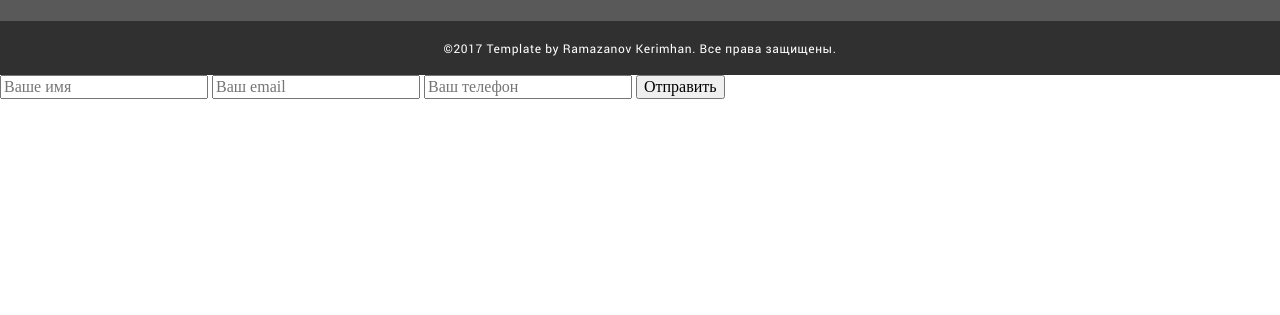
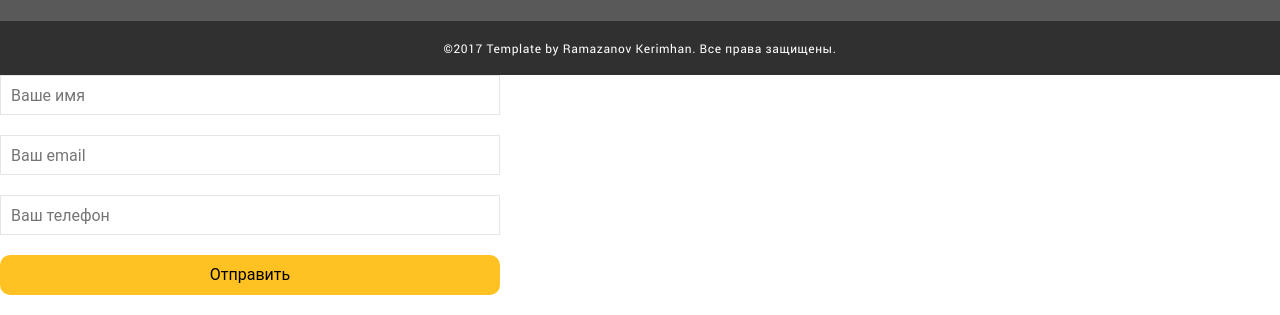
Before and after one commit to Kerimhan05/.site, a plain HTML site: page index.html in a window 1280 px wide. Shown: the part 3393-3708 px from the top of the page. Before the commit the page ends 3492 px from the top, so only its background shows below. Drawn offline with nearby package versions, Linux system fonts and the light colour scheme; files whose address does not match are found by name.

Commit message:
Update style.css

```diff
--- a/css/style.css
+++ b/css/style.css
@@ -800,3 +800,25 @@ address {
 .information__map iframe {
     width: 100%;
 }
+
+#modal {
+    width: 500px;
+}
+
+#modal input {
+    display: block;
+    width: 100%;
+    margin-bottom: 20px;
+    outline: none;
+    height: 40px;
+    border: 1px solid #e6e6e6;
+    padding: 0px 10px;
+    font-family: 'Roboto', sans-serif;
+    font-weight: 400;
+}
+
+#modal input[type="submit"] {
+    background-color: #ffc222;
+    border: none;
+    border-radius: 10px;
+}
```
